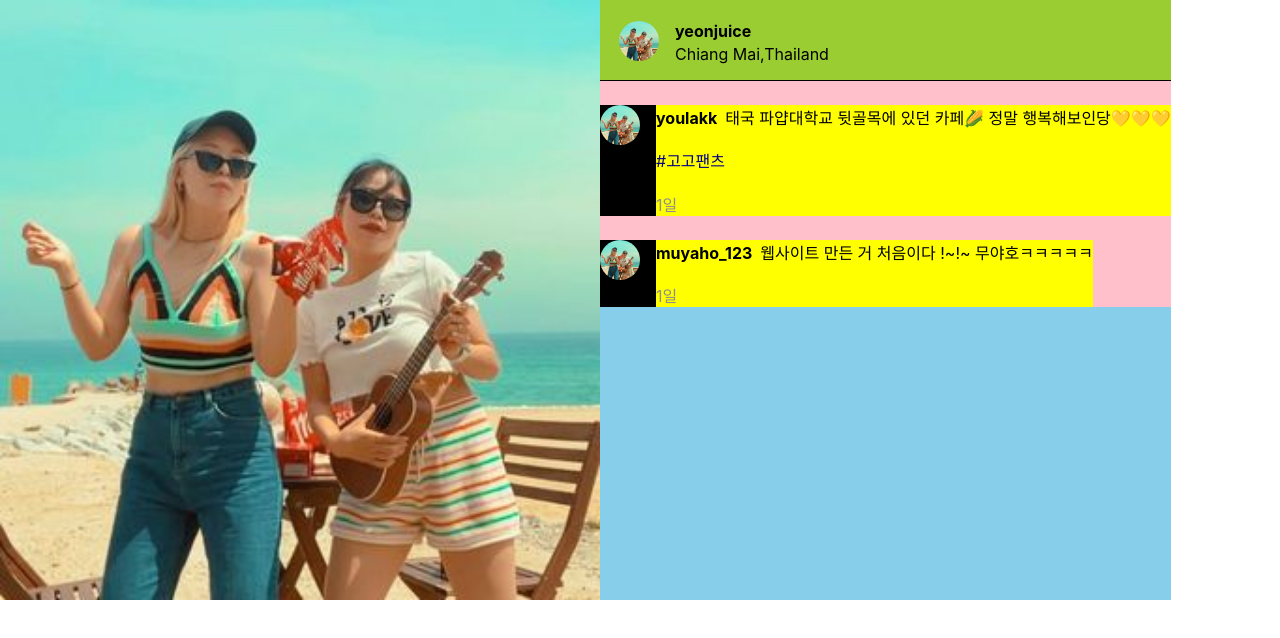
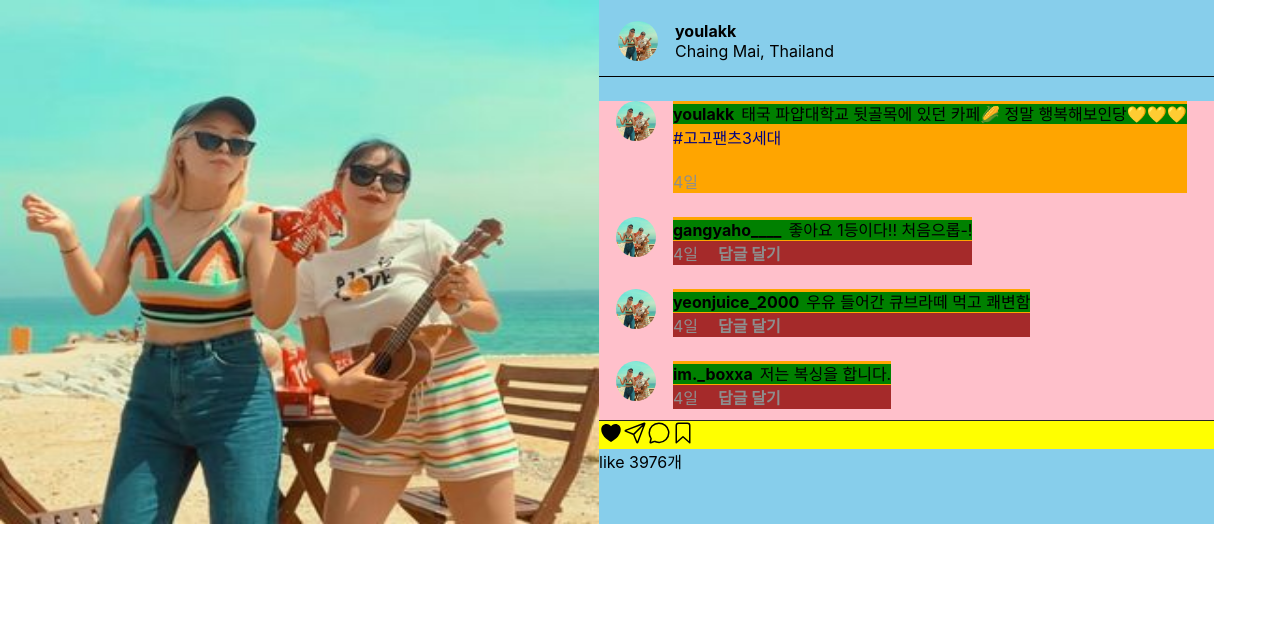
Before and after one commit to haeni0117/REACT_tutoring, a React (Create React App) app: page / in a window 1280 px wide. Shown: the top 638 px of the page. Built offline with nearby package versions, Linux system fonts and the light colour scheme.

Commit message:
✨ 댓글 display 변경, 좋아요 기능 구현
- 좋아요 누르면 하트아이콘 상태변경 by true/false
- 좋아요 누르면 좋아요 갯수 변경하기 구현

```diff
--- a/package.json
+++ b/package.json
@@ -10,6 +10,7 @@
     "@testing-library/user-event": "^12.8.3",
     "react": "^17.0.2",
     "react-dom": "^17.0.2",
+    "react-icons": "^4.2.0",
     "react-scripts": "4.0.3",
     "web-vitals": "^1.1.2"
   },
--- a/src/pages/Post.js
+++ b/src/pages/Post.js
@@ -3,186 +3,185 @@ import { jsx, css } from "@emotion/react";
 import styled from "@emotion/styled";
 import react, { useState } from "react";
 import PostImg from "../assets/images/image1.jpeg";
-import re1 from "../assets/images/image2.jpeg";
-import re2 from "../assets/images/img3.jpeg";
-import MyProfile from "../assets/images/프로필.jpeg";
+import MyProfileImg from "../assets/images/image1.jpeg";
+import CommentProfileImg from "../assets/images/image1.jpeg";
+import Comment from "./components/comment";
+
+//icons
+import {
+  IoHeartOutline,
+  IoChatbubbleOutline,
+  IoPaperPlaneOutline,
+  IoBookmarkOutline,
+  IoHeartSharp,
+} from "react-icons/io5";
 
 const Post = () => {
-  const [day, setDay] = useState(1);
+  const [day, setDay] = useState(4);
+  const [like, setLike] = useState(false);
+  const [likeNum, setLikeNum] = useState(3976);
   return (
-    //<><div>난 여락이들이야 만나서 반가워 ㅎㅎ</div>
     <div
       css={css`
         display: flex;
-        background-color: white;
       `}
     >
       <img
         css={css`
-          width: 600px;
-          height: 600px;
+          width: 599px;
+          height: 524px;
         `}
         src={PostImg}
       />
+
       <div
         css={css`
-          display: flex;
-          flex-direction: column;
-          // padding: 15px 17px 20px 15px;
           background-color: skyblue;
         `}
       >
         <div
           css={css`
-            background-color: yellowgreen;
             display: flex;
             padding: 21px 17px 15px 19px;
             border-bottom: 1px solid black;
           `}
         >
+          <StyledProfile src={MyProfileImg} />
           <div>
-            <StyledProfile src={PostImg} />
-          </div>
-
-          <div>
-            <div
-              css={css`
-                font-weight: bold;
-                margin-bottom: 3px;
-              `}
-            >
-              yeonjuice
-            </div>
-
-            <div>Chiang Mai,Thailand</div>
+            <StyledLink>youlakk</StyledLink>
+            <div>Chaing Mai, Thailand</div>
           </div>
         </div>
         <div
           css={css`
             background-color: pink;
-            //display: flex;
-            //padding: 24px 27px 11px 17px;
+            padding: 0 27px 11px 17px;
+            border-bottom: 1px solid #262626;
           `}
         >
           <StyledWrapper>
+            <StyledProfile src={MyProfileImg} />
             <div
               css={css`
-                background-color: black;
+                background-color: orange;
               `}
             >
-              <StyledProfile src={PostImg} />
-            </div>
-
-            <div
-              css={css`
-                background-color: yellow;
-                margin-bottom
-              `}
-            >
-              <StyledContentsWrapper>
-                <Styledmargin href="https://www.google.com">
-                  youlakk
-                </Styledmargin>
-                <span
-                  css={css`
-                    color: black;
-                  `}
-                >
+              <StyledContentWrapper>
+                <StyledLink href="#">youlakk</StyledLink>
+                <span>
                   태국 파얍대학교 뒷골목에 있던 카페🌽 정말 행복해보인당💛💛💛
                 </span>
-              </StyledContentsWrapper>
+              </StyledContentWrapper>
+
               <div
                 css={css`
-                  //margin-top: 25px;
                   margin-bottom: 20px;
-                  color: navy;
                 `}
               >
-                <Styledmargin
+                <StyledLink
                   css={css`
+                    color: navy;
                     font-weight: normal;
-                    color: navy;
                   `}
-                  href="https://www.google.com/search?q=%EA%B3%A0%EA%B3%A0%ED%8C%AC%EC%B8%A0+3%EC%84%B8%EB%8C%80&ei=QprqYNmPFsem0wSYw4mIBQ&oq=%EA%B3%A0%EA%B3%A0%ED%8C%AC%EC%B8%A0+3%EC%84%B8%EB%8C%80&gs_lcp=Cgdnd3Mtd2l6EAM6CAgAELEDEIMBOgUIABCxAzoECAAQCjoCCAA6BAgAEEM6BwgAELEDEEM6BggAEAUQHkoECEEYAFD6CFjQLGDaMWgNcAB4AoABhgGIAaYRkgEEMS4xOZgBAKABAaoBB2d3cy13aXqwAQDAAQE&sclient=gws-wiz&ved=0ahUKEwjZuLyCvNrxAhVH05QKHZhhAlEQ4dUDCA4&uact=5"
+                  href="#"
                 >
-                  #고고팬츠
-                </Styledmargin>
+                  #고고팬츠3세대
+                </StyledLink>
               </div>
-              <StyledDay
+              <StyledDate
                 onClick={() => {
                   setDay(day + 1);
                 }}
               >
                 {day}일
-              </StyledDay>
+              </StyledDate>
             </div>
           </StyledWrapper>
-
-          <StyledWrapper>
-            <div
-              css={css`
-                background-color: black;
-              `}
-            >
-              <StyledProfile src={PostImg} />
-            </div>
-
-            <div
-              css={css`
-                background-color: yellow;
-              `}
-            >
-              <StyledContentsWrapper>
-                <Styledmargin href="https://www.google.com">
-                  muyaho_123
-                </Styledmargin>
-                <span
-                  css={css`
-                    color: black;
-                  `}
-                >
-                  웹사이트 만든 거 처음이다 !~!~ 무야호ㅋㅋㅋㅋㅋ
-                </span>
-              </StyledContentsWrapper>
-
-              <StyledDay
+          <Comment
+            profileImg={CommentProfileImg}
+            userName={"gangyaho____"}
+            contents={"좋아요 1등이다!! 처음으롭-!"}
+            date={day}
+            setDay={setDay}
+          />
+          <Comment
+            profileImg={CommentProfileImg}
+            userName={"yeonjuice_2000"}
+            contents={"우유 들어간 큐브라떼 먹고 쾌변함"}
+            date={day}
+            setDay={setDay}
+          />
+          <Comment
+            profileImg={CommentProfileImg}
+            userName={"im._boxxa"}
+            contents={"저는 복싱을 합니다."}
+            date={day}
+            setDay={setDay}
+          />
+        </div>
+        <div
+          css={css`
+            background-color: yellow;
+          `}
+        >
+          <div>
+            {like === true ? (
+              <IoHeartOutline
                 onClick={() => {
-                  setDay(day + 1);
+                  setLike(false);
+                  setLikeNum(likeNum - 1);
                 }}
-              >
-                {day}일
-              </StyledDay>
-            </div>
-          </StyledWrapper>
+                css={Iconstyle}
+              />
+            ) : (
+              <IoHeartSharp
+                onClick={() => {
+                  setLike(true);
+                  setLikeNum(likeNum + 100);
+                }}
+                css={Iconstyle}
+              />
+            )}
+            <IoPaperPlaneOutline css={Iconstyle} />
+            <IoChatbubbleOutline css={Iconstyle} />
+            <IoBookmarkOutline css={Iconstyle} />
+          </div>
         </div>
+        <div>like {likeNum}개</div>
       </div>
     </div>
   );
 };
+
 export default Post;
 
 const StyledProfile = styled.img`
   width: 40px;
   height: 40px;
   border-radius: 70%;
-  overflow: hidden;
-  margin-right: 16px;
+  margin-right: 17px;
 `;
-
-const StyledDay = styled.div`
+const StyledDate = styled.div`
   font-size: 16px;
   color: rgb(142, 142, 142);
 `;
-const Styledmargin = styled.a`
+const StyledLink = styled.a`
   text-decoration: none;
   color: black;
+  margin-right: 7px;
   font-weight: bold;
-  margin-right: 8px;
 `;
 const StyledWrapper = styled.div`
   display: flex;
   margin-top: 24px;
 `;
-const StyledContentsWrapper = styled.div`
+const StyledContentWrapper = styled.div`
+  display: inline;
   margin-bottom: 19px;
+  background-color: green;
+  align-items: center;
 `;
+const Iconstyle = css`
+  width: 24px;
+  height: 24px;
+`;
--- /dev/null
+++ b/src/pages/components/comment.js
@@ -0,0 +1,81 @@
+/** @jsxImportSource @emotion/react */
+import { jsx, css } from "@emotion/react";
+import styled from "@emotion/styled";
+import react, { useState } from "react";
+// const Comment = (props) => {
+const Comment = ({ profileImg, userName, contents, date, setDay }) => {
+  return (
+    <StyledWrapper>
+      <StyledProfile src={profileImg} />
+      <div
+        css={css`
+          background-color: orange;
+        `}
+      >
+        <StyledContentWrapper>
+          <StyledLink href="#">{userName}</StyledLink>
+          <span>{contents}</span>
+        </StyledContentWrapper>
+        <div
+          css={css`
+            display: flex;
+            background-color: brown;
+            //justify-content: space-between;
+            // width: 33%;
+          `}
+        >
+          <StyledDate
+            onClick={() => {
+              setDay(date + 1);
+            }}
+          >
+            {date}일
+          </StyledDate>
+          <div
+            css={css`
+              cursor: pointer;
+              font-weight: bold;
+              color: rgb(142, 142, 142);
+              margin-left: 20px;
+            `}
+          >
+            답글 달기
+          </div>
+        </div>
+      </div>
+    </StyledWrapper>
+  );
+};
+
+export default Comment;
+
+const StyledProfile = styled.img`
+  width: 40px;
+  height: 40px;
+  border-radius: 70%;
+  margin-right: 17px;
+`;
+const StyledDate = styled.div`
+  font-size: 16px;
+  color: rgb(142, 142, 142);
+`;
+const StyledLink = styled.a`
+  text-decoration: none;
+  color: black;
+  margin-right: 7px;
+  font-weight: bold;
+`;
+const StyledWrapper = styled.div`
+  display: flex;
+  margin-top: 24px;
+`;
+const StyledContentWrapper = styled.div`
+  display: inline;
+  margin-bottom: 19px;
+  background-color: green;
+  align-items: center;
+`;
+// const IconStyle = css`
+//   width: 24px;
+//   height: 24px;
+// `;
```
Also changed, not shown: 1 other file (tests, documents, lock files or other folders).
